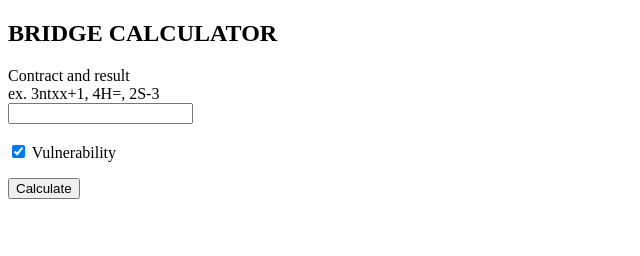
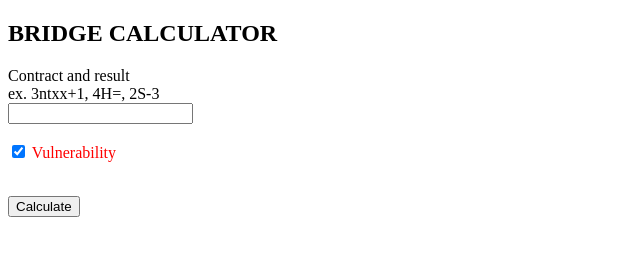
Before and after one commit to chusanapanch/bridge, a plain HTML site: page index.html in a window 1280 px wide. Both pictures are taken after a click on the checkbox 18 px from the left and 151 px from the top of the page. Shown: the whole page, without its empty margins (0-640 px from the left). Drawn offline with Linux system fonts and the light colour scheme.

Commit message:
Add files via upload

```diff
--- a/index.html
+++ b/index.html
@@ -12,10 +12,12 @@
     <input type="text" id="input" value="">
     <br>
     <br>
-    <input type= "checkbox" id="vul"> Vulnerability
+    <div id=vulnerability>
+      <input type= "checkbox" id="vul" onclick="colorchange()"> Vulnerability
+    </div>
     <br>
     <p id="output"> </p>
-    <script>
+    <script> //SCORE CALCULATOR
         function cal() {
           var input = document.getElementById("input").value;
           var vul = document.getElementById("vul").checked;
@@ -95,7 +97,13 @@
           document.getElementById("output").innerHTML = "Score = " + score
         }
     </script>
-
+    <script> //COLOR CHANGE
+      document.getElementById("vulnerability").style.color= "green"
+      function colorchange()
+      {if (document.getElementById("vulnerability").style.color == "green")
+      {document.getElementById("vulnerability").style.color = "red"}
+      else document.getElementById("vulnerability").style.color = "green"}
+    </script>
     <button onclick="cal()">Calculate</button>
   </body>
 </html>
```
